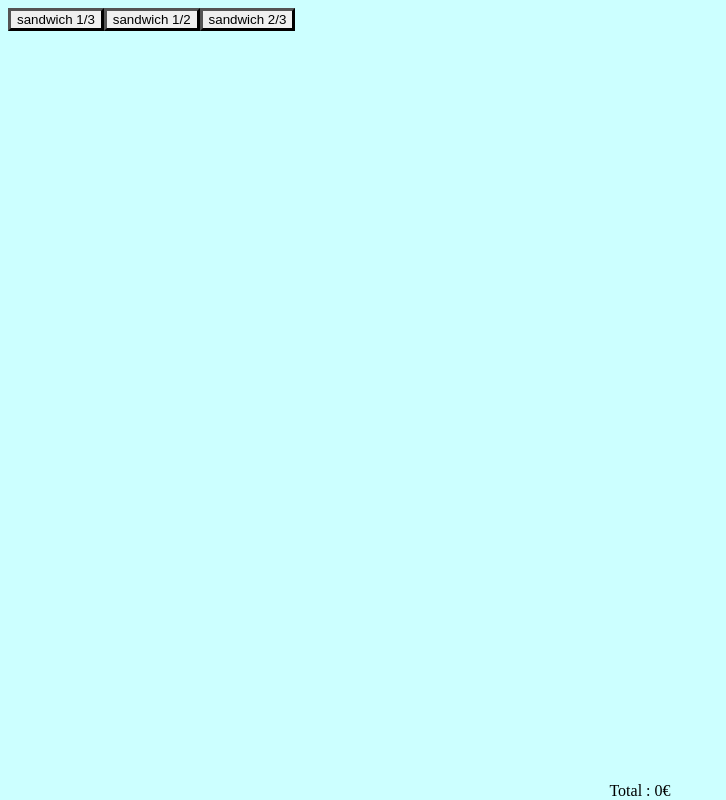
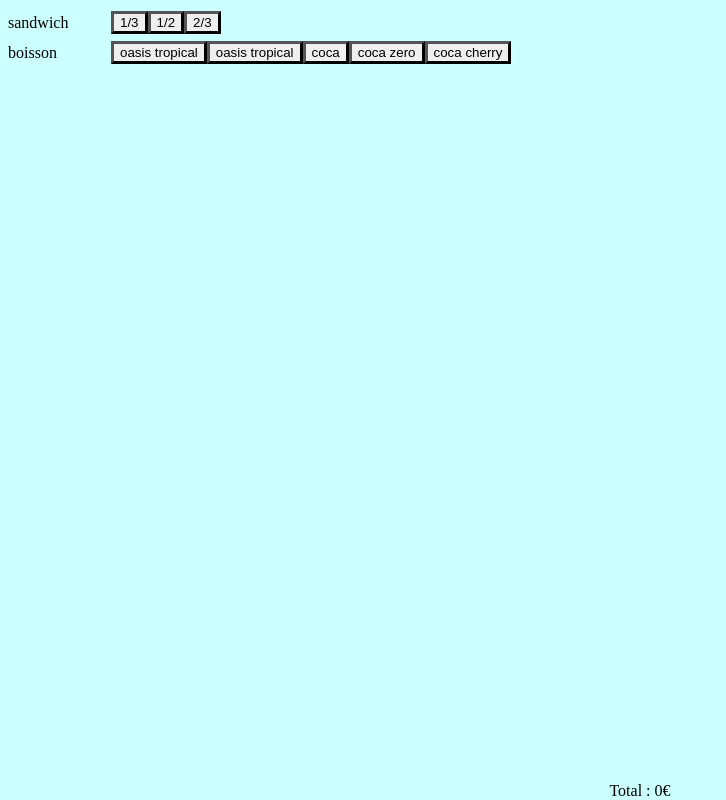
Before and after one commit to AurelienMoisson/cafet-pay, a React (Create React App) app in the folder frontend/: page / in a window 1280 px wide. Shown: the whole page, without its empty margins (0-726 px from the left). Built offline with nearby package versions, Linux system fonts and the light colour scheme.

Commit message:
separated products in categories

```diff
--- a/frontend/src/api/products.js
+++ b/frontend/src/api/products.js
@@ -1,7 +1,12 @@
 export function getProducts() {
   return [
-    {id:1, name:"sandwich 1/3", price:1.5},
-    {id:2, name:"sandwich 1/2", price:2},
-    {id:3, name:"sandwich 2/3", price:2.5},
+    {id:1, category:"sandwich", name:"1/3", price:1.5},
+    {id:2, category:"sandwich", name:"1/2", price:2},
+    {id:3, category:"sandwich", name:"2/3", price:2.5},
+    {id:4, category:"boisson", name:"oasis tropical", price:0.6},
+    {id:5, category:"boisson", name:"oasis tropical", price:0.6},
+    {id:6, category:"boisson", name:"coca", price:0.6},
+    {id:7, category:"boisson", name:"coca zero", price:0.6},
+    {id:8, category:"boisson", name:"coca cherry", price:0.6},
   ]
 }
--- a/frontend/src/components/orderForm.js
+++ b/frontend/src/components/orderForm.js
@@ -39,8 +39,8 @@
 
   return (
     <div className="form">
-      <div className="flex-container">
-        {getButtons(products, addItem)}
+      <div>
+        {getProductForm(products, addItem)}
       </div>
       <div>
         {showSelected(products, selected, removeAllItem, removeOneOfItem)}
@@ -50,12 +50,35 @@
   )
 }
 
-function getButtons(products, addItem) {
+function getProductForm(products, addItem) {
+  let results = []
+  let categories = {}
+  for (var product of products) {
+    if (categories[product.category]) {
+      categories[product.category].push(product)
+    } else {
+      categories[product.category] = [product]
+    }
+  }
+  for (var category in categories) {
+    results.push(getCategoryForm(category, categories[category], addItem))
+  }
+  return results
+}
+
+function getCategoryForm(categoryName, products, addItem) {
   let results = [];
   for (var product of products) {
     results.push(getIndividualButton(product, addItem))
   }
-  return results;
+  return (
+    <div className="category flex-container">
+      <span className="category-name">{categoryName}</span>
+      <div className="category-choices">
+        {results}
+      </div>
+    </div>
+  );
 }
 
 function getIndividualButton(product, addItem) {
--- a/frontend/src/styles/form.scss
+++ b/frontend/src/styles/form.scss
@@ -6,6 +6,16 @@
   // justify-content: center;
   align-items: stretch;
   align-content: stretch;
+}
+
+.category-name {
+  min-width: 100px;
+  // The next line centers the text.
+  // The value was chosen by trial and error and I'm sorry...
+  line-height: 30px;
+}
+.category-choices {
+  padding:3px;
 }
 
 .selected-product {
```
